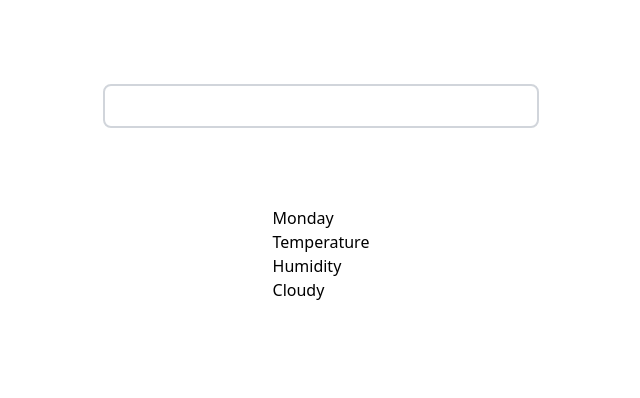
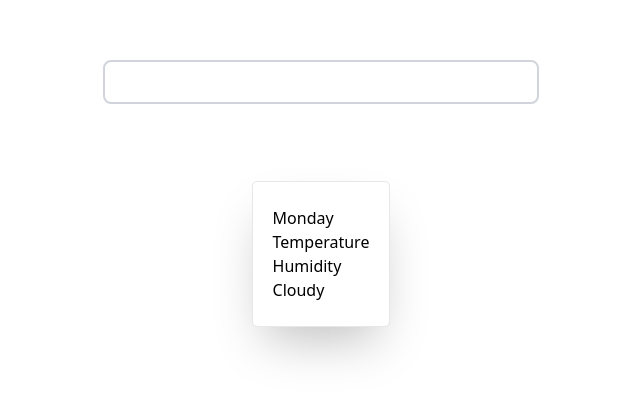
Before and after one commit to AstralRider/react-weather-app, a React (Create React App) app: page / in a window 1280 px wide. Shown: the part 206-604 px from the top of the page, without its empty margins (319-959 px from the left). Built offline with nearby package versions, Linux system fonts and the light colour scheme; no server answers.

Commit message:
further weather card styling

```diff
--- a/src/Components/Weather component/Weather.tsx
+++ b/src/Components/Weather component/Weather.tsx
@@ -2,8 +2,8 @@ import React from "react";
 
 export function Weather() {
   return (
-    <div className="container flex justify-center max-w-2xl mx-auto">
-      <div>
+    <div className="container flex justify-center max-w-2xl mx-auto ">
+      <div className="rounded shadow-2xl outline outline-1 outline-gray-200 px-5 py-6">
         <p className="">Monday</p>
         <p className="">Temperature</p> <p className="">Humidity</p>
         <p className="">Cloudy</p>
```
